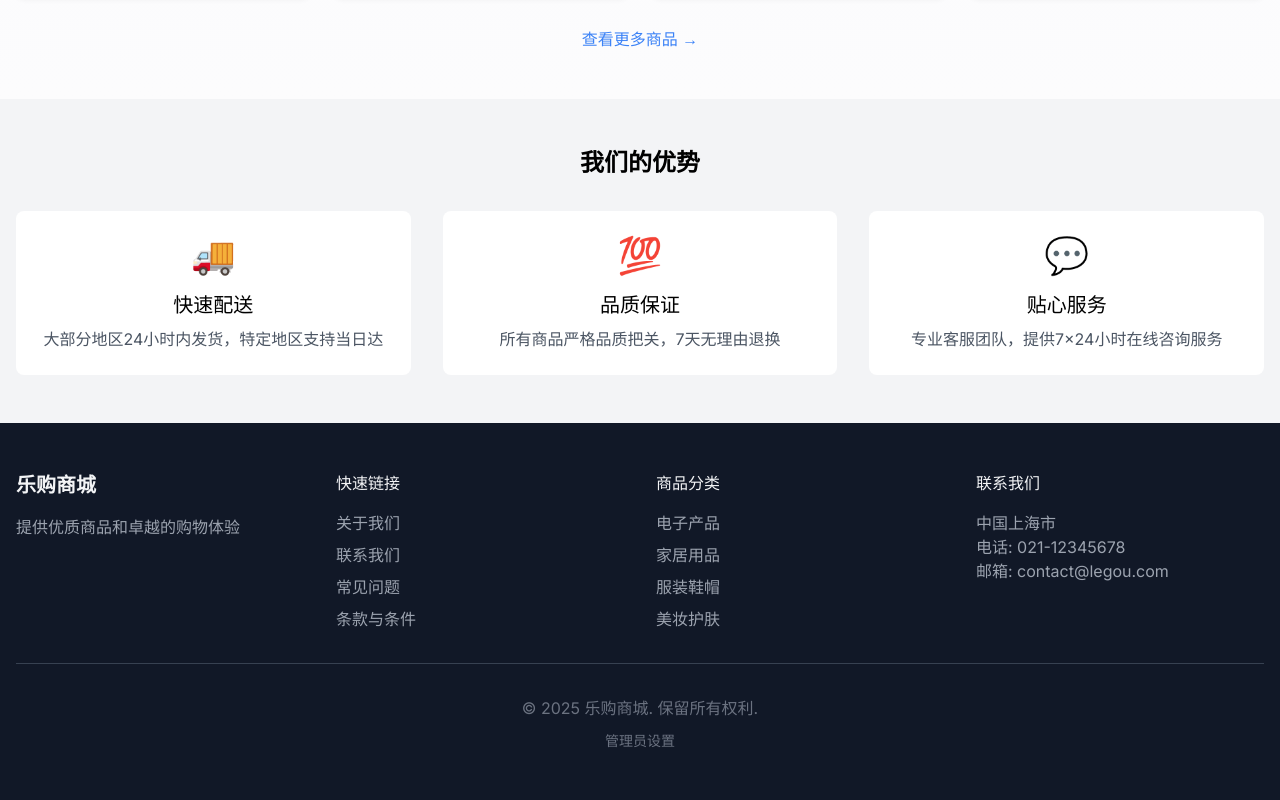
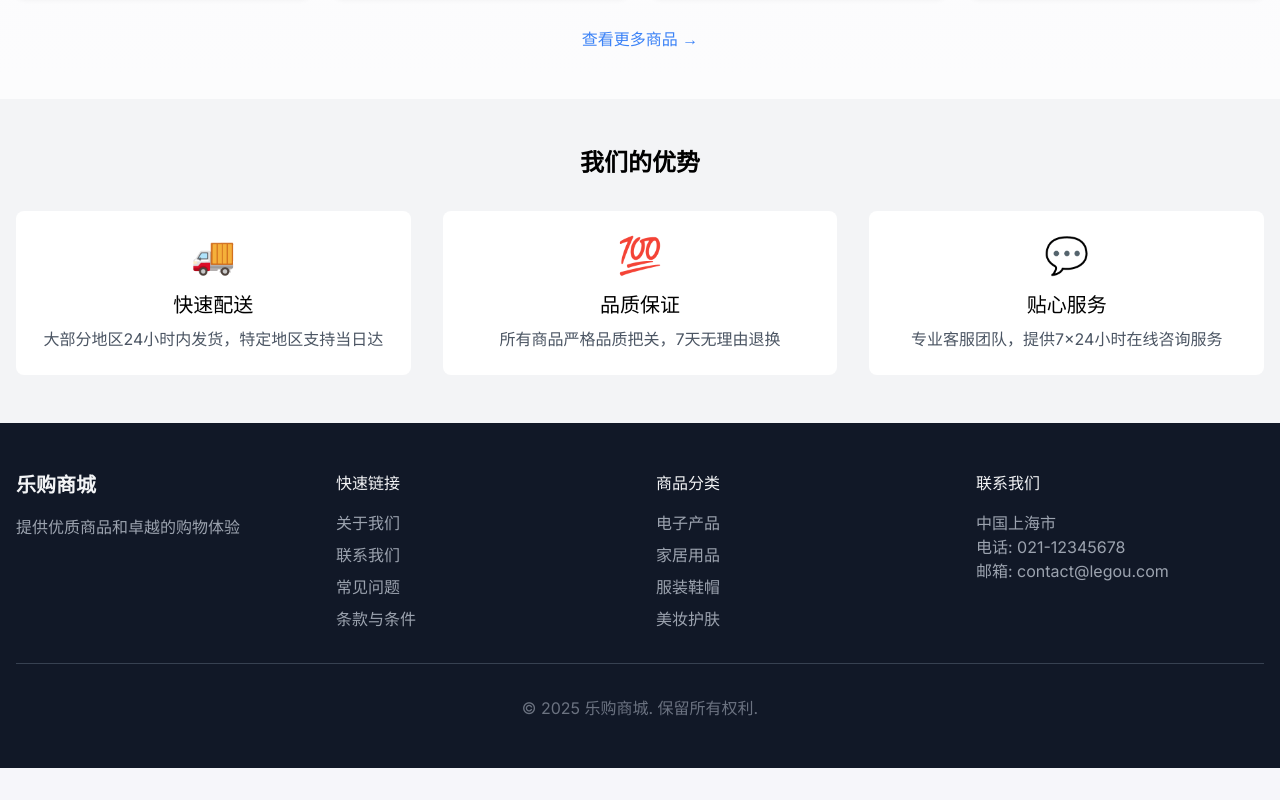
Before and after one commit to yitntg/buy, a Next.js app: page / in a window 1280 px wide. Shown: the part 1303-2103 px from the top of the page. After the commit the page ends 2071 px from the top, so only its background shows below. Built offline with nearby package versions, Linux system fonts and the light colour scheme.

Commit message:
移除页脚中的管理员设置链接

```diff
--- a/app/components/Footer.tsx
+++ b/app/components/Footer.tsx
@@ -51,11 +51,6 @@ export default function Footer() {
         </div>
         <div className="border-t border-gray-700 mt-8 pt-8 text-center text-gray-500">
           <p>© {new Date().getFullYear()} 乐购商城. 保留所有权利.</p>
-          <p className="mt-2">
-            <Link href="/admin/setup" className="text-gray-500 hover:text-white text-sm">
-              管理员设置
-            </Link>
-          </p>
         </div>
       </div>
     </footer>
```
